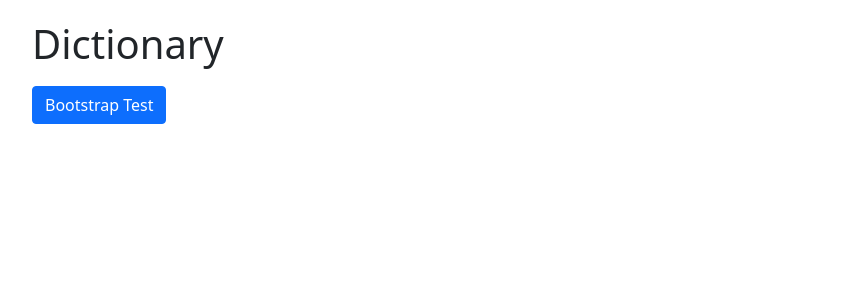
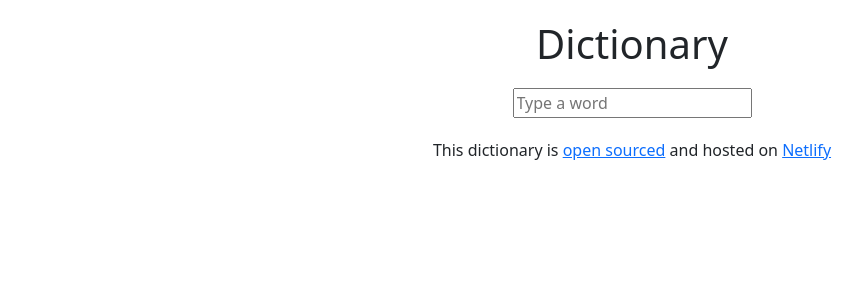
Before and after one commit to Kim-Murray/dictionary-app, a React (Create React App) app: page / in a window 1280 px wide. Shown: the top 300 px of the page, without its empty margins (8-870 px from the left). Built offline with nearby package versions, Linux system fonts and the light colour scheme.

Commit message:
Added search engine and footer to dictionary

```diff
--- a/src/App.js
+++ b/src/App.js
@@ -1,4 +1,5 @@
 import React from "react";
+import Dictionary from "./components/Dictionary";
 
 import "./styles/App.css";
 
@@ -6,9 +7,13 @@
   return (
     <div className="App">
       <h1>Dictionary</h1>
-      <button type="button" className="btn btn-primary">
-        Bootstrap Test
-      </button>
+      <Dictionary />
+      <footer>
+        This dictionary is{" "}
+        <a href="https://github.com/Kim-Murray/dictionary-app">open sourced</a>{" "}
+        and hosted on{" "}
+        <a href="https://trusting-shaw-d82573.netlify.app/">Netlify</a>
+      </footer>
     </div>
   );
 }
--- /dev/null
+++ b/src/components/Dictionary.js
@@ -0,0 +1,23 @@
+import React, { useState } from "react";
+
+import "../styles/Dictionary.css";
+
+export default function Dictionary() {
+  const [word, setWord] = useState("");
+
+  function searchWord(event) {
+    event.preventDefault();
+    alert(`Searching for the word ${word}.`);
+  }
+
+  function updateWord(event) {
+    setWord(event.target.value);
+  }
+  return (
+    <div className="dictionary">
+      <form onSubmit={searchWord}>
+        <input type="search" placeholder="Type a word" onChange={updateWord} />
+      </form>
+    </div>
+  );
+}
--- a/src/styles/App.css
+++ b/src/styles/App.css
@@ -1,7 +1,8 @@
-* {
-  margin: 10px;
+.App {
+  margin: 20px;
+  text-align: center;
 }
 
-button {
-  margin: 10px;
+footer {
+  margin: 20px;
 }
--- /dev/null
+++ b/src/styles/Dictionary.css
@@ -0,0 +1,3 @@
+.dictionary form {
+  margin: 20px 0px;
+}
```
